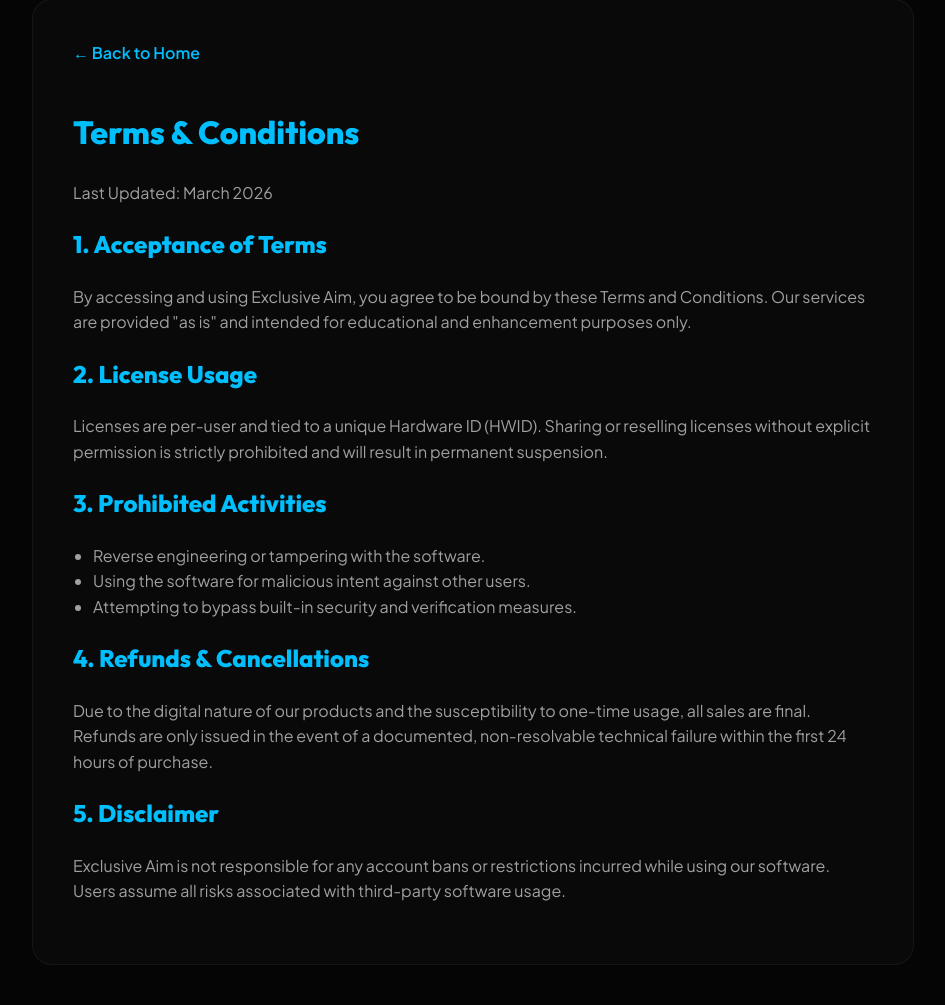
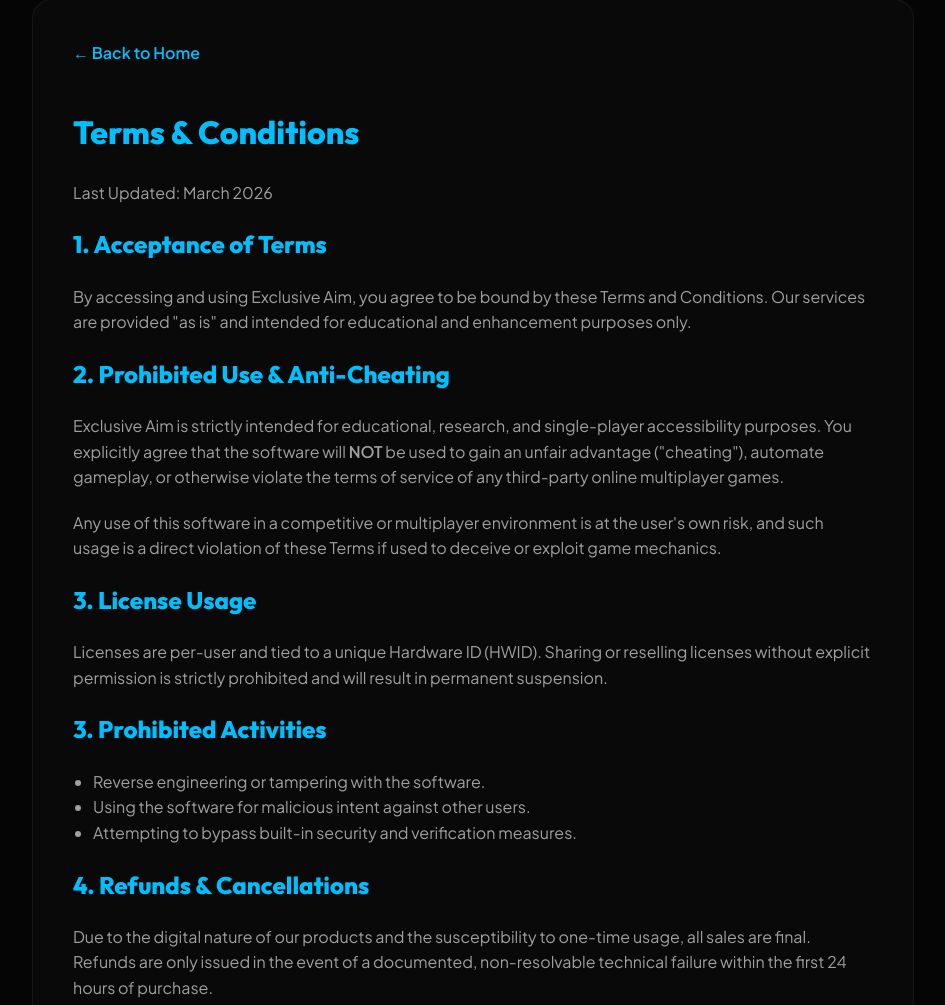
Before and after one commit to LTXMP/cv, a Flask app: page /terms in a window 1280 px wide. Shown: the part 59-1064 px from the top of the page, without its empty margins (167-1112 px from the left). Before the commit the page ends 960 px from the top, so only its background shows below. Run offline with Flask 3, Linux system fonts and the light colour scheme; some libraries are stand-ins or nearby versions.

Commit message:
Add files via upload

```diff
--- a/templates/terms.html
+++ b/templates/terms.html
@@ -23,7 +23,11 @@
         <h2>1. Acceptance of Terms</h2>
         <p>By accessing and using Exclusive Aim, you agree to be bound by these Terms and Conditions. Our services are provided "as is" and intended for educational and enhancement purposes only.</p>
 
-        <h2>2. License Usage</h2>
+        <h2>2. Prohibited Use & Anti-Cheating</h2>
+        <p>Exclusive Aim is strictly intended for educational, research, and single-player accessibility purposes. You explicitly agree that the software will <strong>NOT</strong> be used to gain an unfair advantage ("cheating"), automate gameplay, or otherwise violate the terms of service of any third-party online multiplayer games.</p>
+        <p>Any use of this software in a competitive or multiplayer environment is at the user's own risk, and such usage is a direct violation of these Terms if used to deceive or exploit game mechanics.</p>
+
+        <h2>3. License Usage</h2>
         <p>Licenses are per-user and tied to a unique Hardware ID (HWID). Sharing or reselling licenses without explicit permission is strictly prohibited and will result in permanent suspension.</p>
 
         <h2>3. Prohibited Activities</h2>
```
